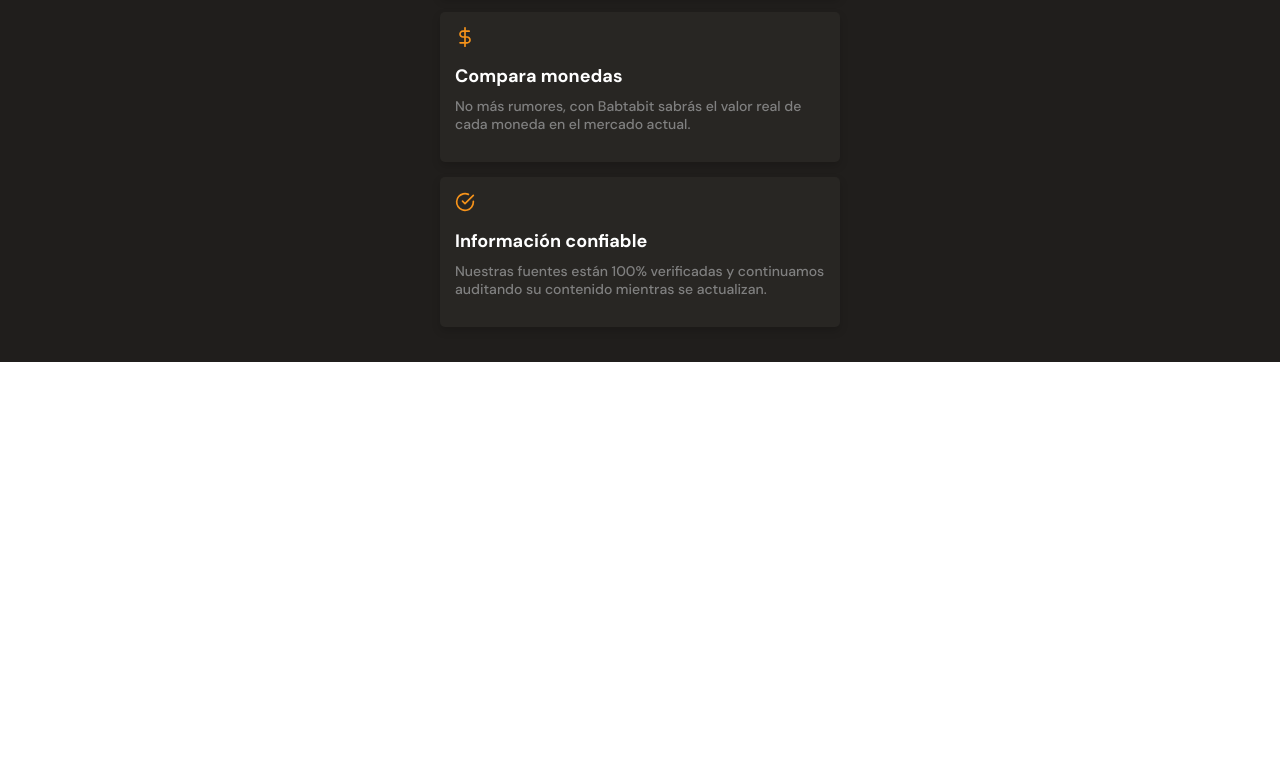
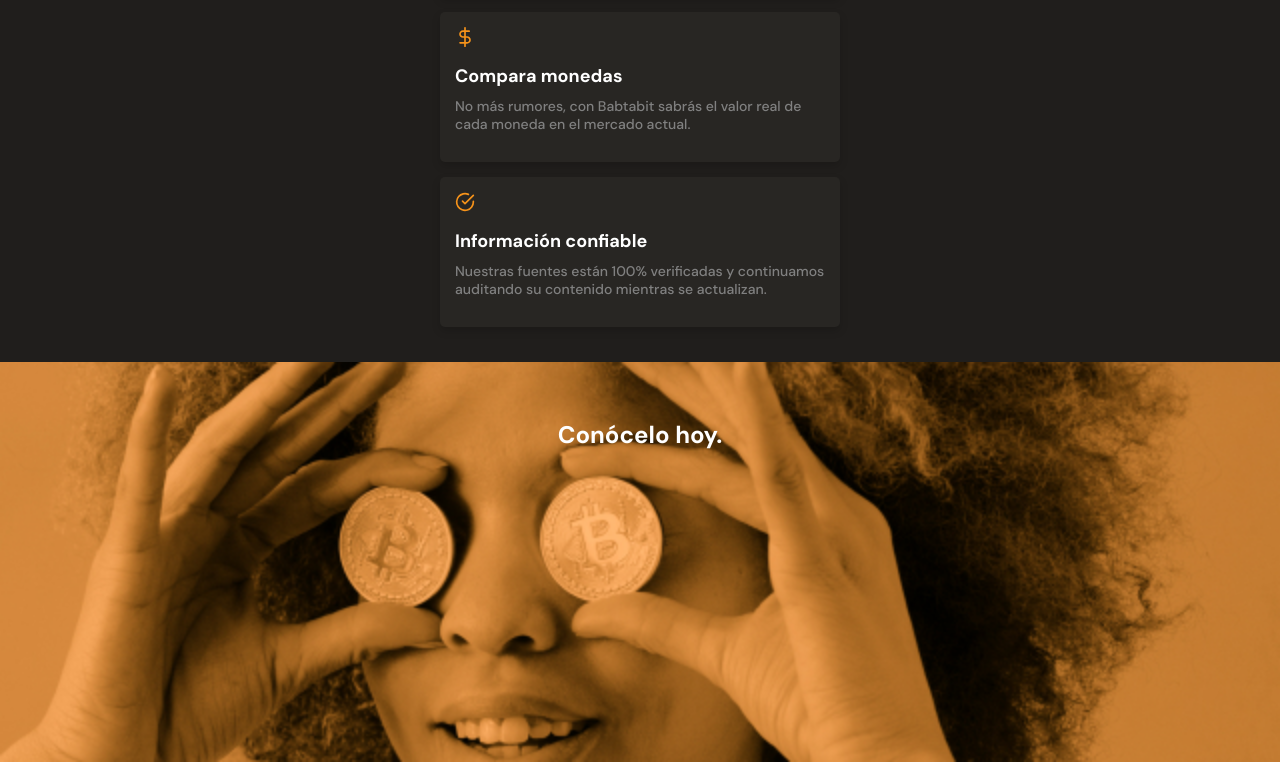
Before and after one commit to Delos7u7/batataBitcoin, a plain HTML site: page index.html in a window 1280 px wide. Shown: the part 1988-2750 px from the top of the page. Before the commit the page ends 2350 px from the top, so only its background shows below. Drawn offline with Linux system fonts and the light colour scheme; a web font is replaced by a local one.

Commit message:
Zona comodin

```diff
--- a/index.html
+++ b/index.html
@@ -109,7 +109,9 @@
                 </article>
             </section>
         </section>
-        <section></section>
+        <section class="bitcoin-img-container">
+            <h2>Conócelo hoy.</h2>
+        </section>
         <section></section>
     </main>
     <footer></footer>
--- a/style.css
+++ b/style.css
@@ -527,3 +527,22 @@ main {
     line-height: 1.8rem;
     color: #808080;
 }
+
+.bitcoin-img-container{
+    width: 100%;
+    min-width: 320px;
+    height: 50vh;
+    background-image: url('./assets/imgs/bitcoinbaby2x.jpg');
+    background-position: center;
+    background-size: cover;
+    background-repeat: no-repeat;
+}
+
+.bitcoin-img-container h2{
+    padding-top: 60px;
+    font-size: 2.4rem;
+    font-weight: bold;
+    line-height: 2.6rem;
+    color: var(--just-white);
+    text-align: center;
+}
```
